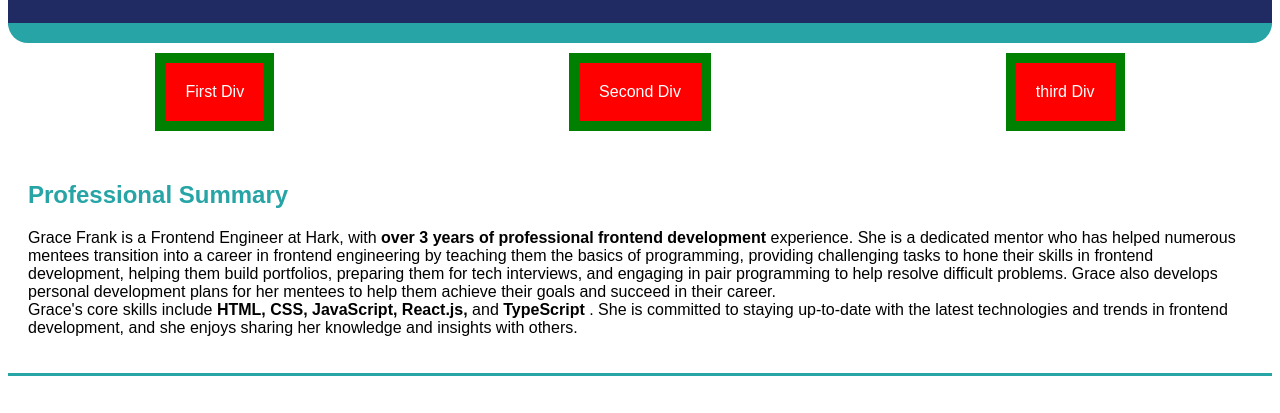
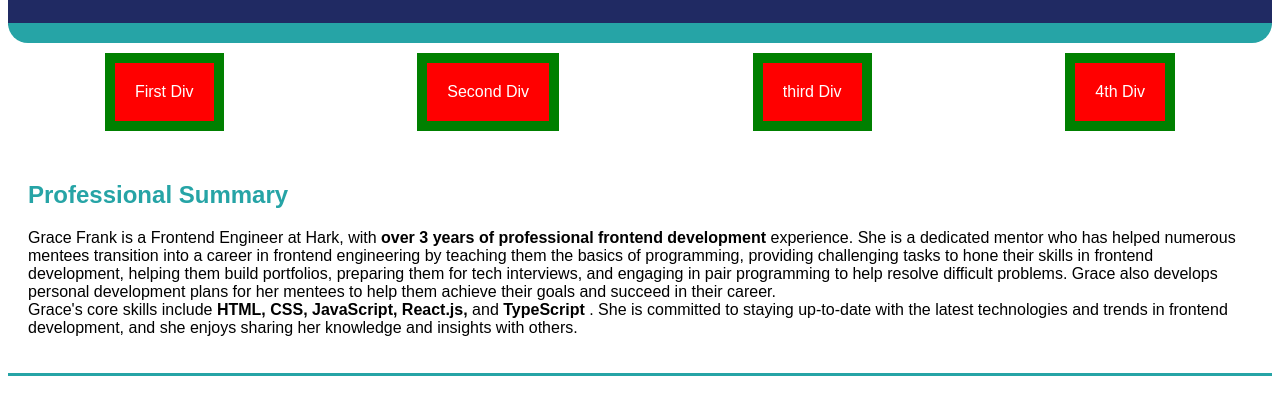
Before and after one commit to GraceFrank/the-morpheous-academy-resume, a plain HTML site: page index.html in a window 1280 px wide. Shown: the part 357-770 px from the top of the page. Drawn offline with Linux system fonts and the light colour scheme.

Commit message:
added 4th div

```diff
--- a/index.html
+++ b/index.html
@@ -33,8 +33,14 @@
         Second Div
       </div>
 
+
+
       <div class="random-div">
         third Div
+      </div>
+
+      <div class="random-div">
+        4th Div
       </div>
 
     </div>
```
